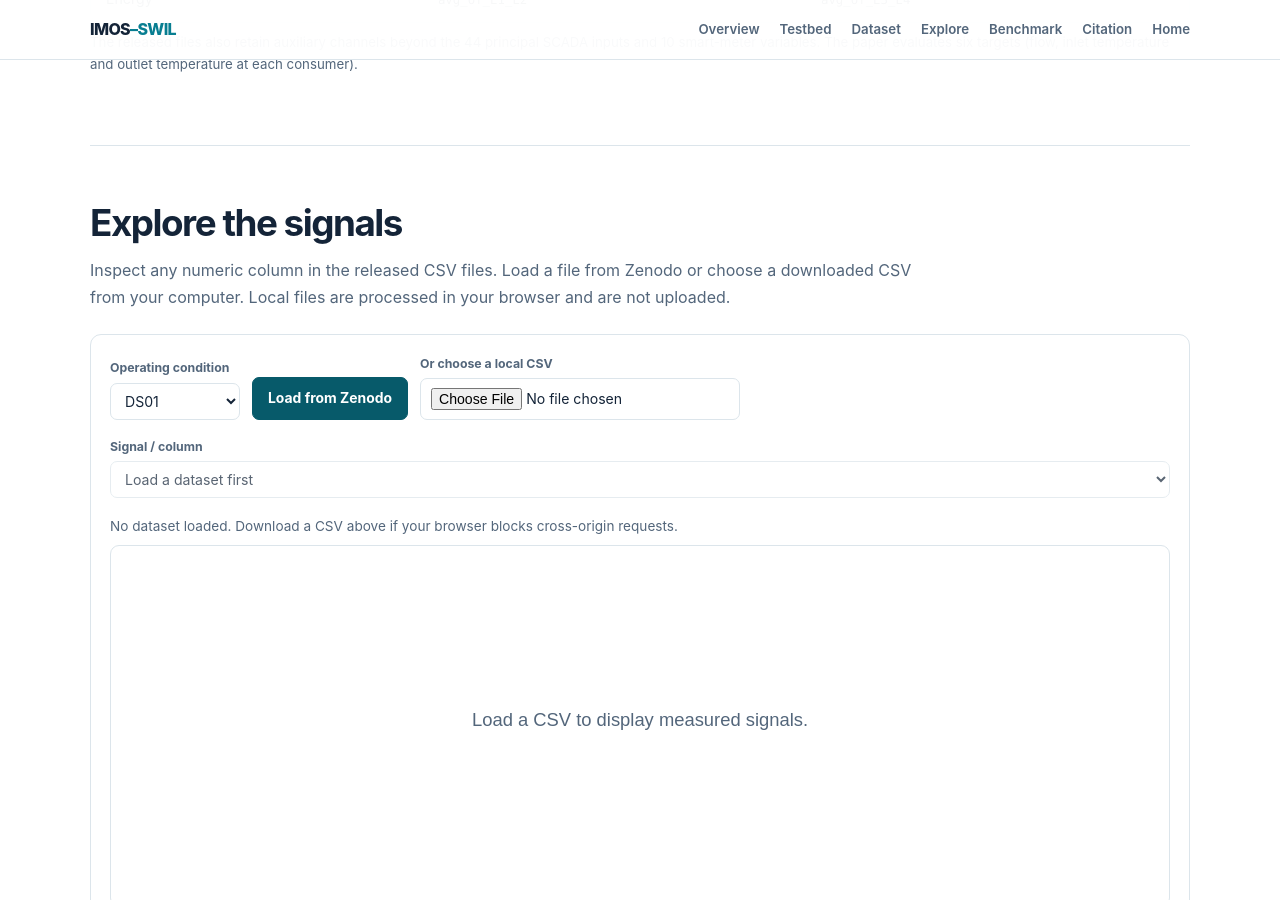
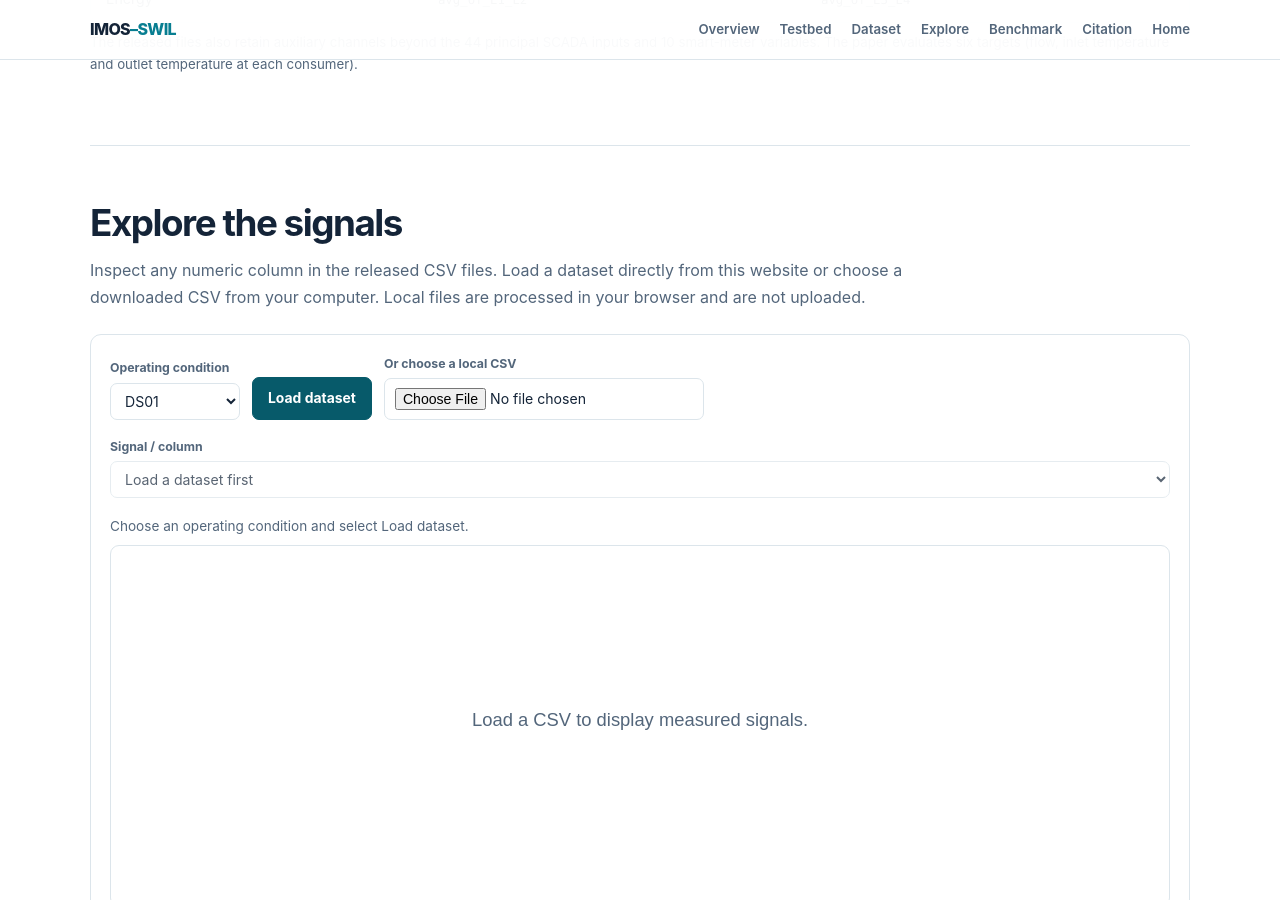
Before and after one commit to Keiv4n/keiv4n.github.io, a Jekyll site: the page imos-swil/index.html, which Jekyll copies as it is, in a window 1280 px wide and 900 px high, scrolled down 3356 px. Built offline with Jekyll 4.4.1, drawn with Linux system fonts in a browser that asks for light colours.

Commit message:
Use same-origin dataset mirrors with Zenodo fallback

```diff
--- a/imos-swil/index.html
+++ b/imos-swil/index.html
@@ -59,9 +59,9 @@
 <div class="tablelabel">44 principal SCADA inputs used in the paper</div><div class="grid3"><article class="card modality temp"><div class="number">20</div><h3>Temperature</h3><p>Example: <code>Boiler_T1</code>, <code>Pipe_T2_1</code>, <code>Consumer_T_21</code>.</p></article><article class="card modality press"><div class="number">15</div><h3>Pressure</h3><p>Example: <code>Boiler_dP2</code>, <code>Pipe_P1_1</code>, <code>Pump_P3_1</code>.</p></article><article class="card modality flow"><div class="number">9</div><h3>Flow rate</h3><p>Example: <code>Boiler_Q2_1</code>, <code>Pipe_Q3_1</code>, <code>Consumer_Q1_21</code>.</p></article></div>
 <div class="tablelabel">10 processed smart-meter variables</div><div class="tablewrap"><table><thead><tr><th>Quantity</th><th>Consumer 1</th><th>Consumer 2</th></tr></thead><tbody>
 <tr><td>Flow rate</td><td><code>avg_of_F1_F2</code></td><td><code>avg_of_F3_F4</code></td></tr><tr><td>Inlet temperature</td><td><code>avg_of_T1_in_T2_in</code></td><td><code>avg_of_T3_in_T4_in</code></td></tr><tr><td>Outlet temperature</td><td><code>avg_of_T1_out_T2_out</code></td><td><code>avg_of_T3_out_T4_out</code></td></tr><tr><td>Volume</td><td><code>avg_of_V1_V2</code></td><td><code>avg_of_V3_V4</code></td></tr><tr><td>Energy</td><td><code>avg_of_E1_E2</code></td><td><code>avg_of_E3_E4</code></td></tr></tbody></table></div><p class="small" style="margin-top:9px">The released files also retain auxiliary channels beyond the 44 principal SCADA inputs and 10 smart-meter variables. The paper evaluates six targets (flow, inlet temperature and outlet temperature at each consumer).</p></section>
-<section id="explore"><h2>Explore the signals</h2><p class="intro">Inspect any numeric column in the released CSV files. Load a file from Zenodo or choose a downloaded CSV from your computer. Local files are processed in your browser and are not uploaded.</p>
-<div class="card"><div class="controls"><div class="control"><label for="csv-dataset">Operating condition</label><select id="csv-dataset"><option>DS01</option><option>DS02</option><option>DS03</option><option>DS04</option></select></div><button id="load-csv" class="btn primary" type="button">Load from Zenodo</button><div class="control"><label for="local-csv">Or choose a local CSV</label><input id="local-csv" type="file" accept=".csv,text/csv"></div></div>
-<div class="controls"><div class="control" style="flex:1;min-width:180px"><label for="signal">Signal / column</label><select id="signal" disabled><option>Load a dataset first</option></select></div></div><div id="csv-status" class="status" role="status">No dataset loaded. Download a CSV above if your browser blocks cross-origin requests.</div>
+<section id="explore"><h2>Explore the signals</h2><p class="intro">Inspect any numeric column in the released CSV files. Load a dataset directly from this website or choose a downloaded CSV from your computer. Local files are processed in your browser and are not uploaded.</p>
+<div class="card"><div class="controls"><div class="control"><label for="csv-dataset">Operating condition</label><select id="csv-dataset"><option>DS01</option><option>DS02</option><option>DS03</option><option>DS04</option></select></div><button id="load-csv" class="btn primary" type="button">Load dataset</button><div class="control"><label for="local-csv">Or choose a local CSV</label><input id="local-csv" type="file" accept=".csv,text/csv"></div></div>
+<div class="controls"><div class="control" style="flex:1;min-width:180px"><label for="signal">Signal / column</label><select id="signal" disabled><option>Load a dataset first</option></select></div></div><div id="csv-status" class="status" role="status">Choose an operating condition and select Load dataset.</div>
 <div class="plotbox"><svg id="signal-plot" viewBox="0 0 850 280" role="img" aria-label="Time series plot"><text x="425" y="140" text-anchor="middle" font-family="Arial,sans-serif" fill="#53667b" font-size="15">Load a CSV to display measured signals.</text></svg></div>
 <p class="small" style="margin-top:10px">Time is reconstructed from the two-second sample spacing. For long records, the chart displays a downsampled series; the source CSV remains unchanged.</p></div></section>
 <section id="benchmark"><h2>Virtual smart metering benchmark</h2><p class="intro">The accompanying paper studies reconstruction of consumer-side flow and temperatures using the available SCADA measurements. HSTGNN learns modality-specific graph structures and temporal representations, then fuses them through cross-type attention.</p>
@@ -149,7 +149,7 @@ svg.append(el('path',{d,fill:'none',stroke:'#087e91','stroke-width':1.45,'stroke
 $('csv-status').textContent=activeName+' · '+rows.length.toLocaleString('en-US')+' rows · '+headers.length+' columns · '+valid.toLocaleString('en-US')+' valid values';
 }
 $('signal').addEventListener('change',drawPlot);
-$('load-csv').addEventListener('click',async()=>{const name=$('csv-dataset').value+'.csv';const id=++requestId;$('csv-status').textContent='Loading '+name+' from Zenodo…';$('load-csv').disabled=true;const controller=new AbortController();const timer=setTimeout(()=>controller.abort(),30000);try{const res=await fetch('https://zenodo.org/records/23127439/files/'+name+'?download=1',{signal:controller.signal});if(!res.ok)throw Error('HTTP '+res.status);const text=await res.text();if(id===requestId)parseCSV(text,name);}catch(e){if(id===requestId)$('csv-status').textContent='Direct loading was unavailable. Download '+name+' above, then choose the local file.';}finally{clearTimeout(timer);$('load-csv').disabled=false;}});
+$('load-csv').addEventListener('click',async()=>{const name=$('csv-dataset').value+'.csv';const id=++requestId;$('csv-status').textContent='Loading '+name+'…';$('load-csv').disabled=true;const urls=['./data/'+name,'https://zenodo.org/api/records/23127439/files/'+name+'/content','https://zenodo.org/records/23127439/files/'+name+'?download=1'];try{for(const url of urls){if(id!==requestId)return;const controller=new AbortController();const timer=setTimeout(()=>controller.abort(),20000);try{const res=await fetch(url,{signal:controller.signal});if(!res.ok)throw Error('HTTP '+res.status);const text=await res.text();if(id!==requestId)return;if(/^\s*<(?:!doctype|html)/i.test(text)||text.length<100000)throw Error('Not a dataset CSV');parseCSV(text,name);return;}catch(e){console.warn('IMOS-SWIL load attempt failed:',url,e.message);}finally{clearTimeout(timer);}}if(id===requestId)$('csv-status').textContent='Online loading is temporarily unavailable. Download '+name+' above, then choose the local file.';}finally{$('load-csv').disabled=false;}});
 $('local-csv').addEventListener('change',async()=>{const file=$('local-csv').files[0];if(!file)return;const id=++requestId;try{const text=await file.text();if(id===requestId)parseCSV(text,file.name);}catch(e){if(id===requestId)$('csv-status').textContent='Could not read this CSV: '+e.message;}});
 })();
 </script>
```
